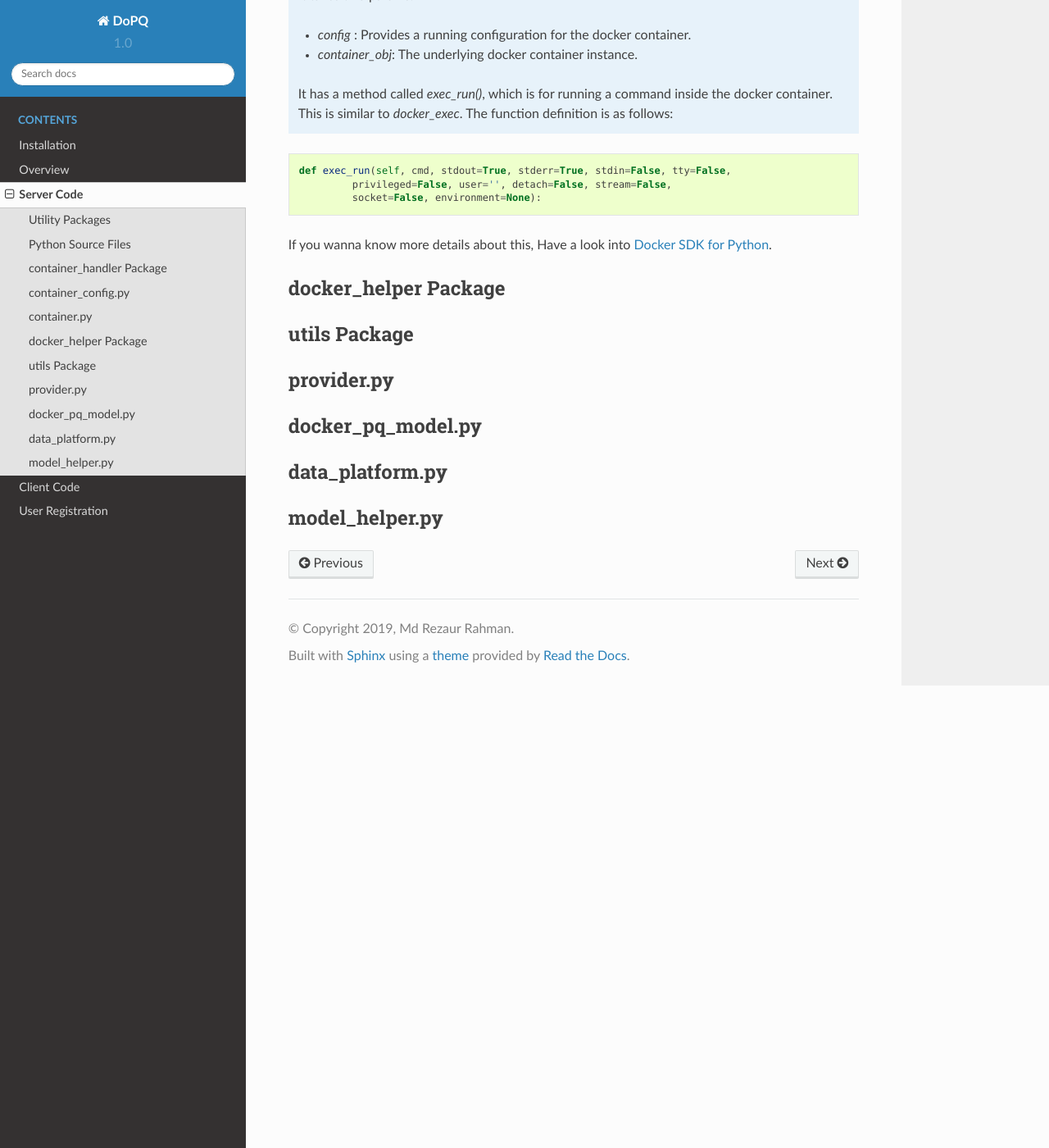
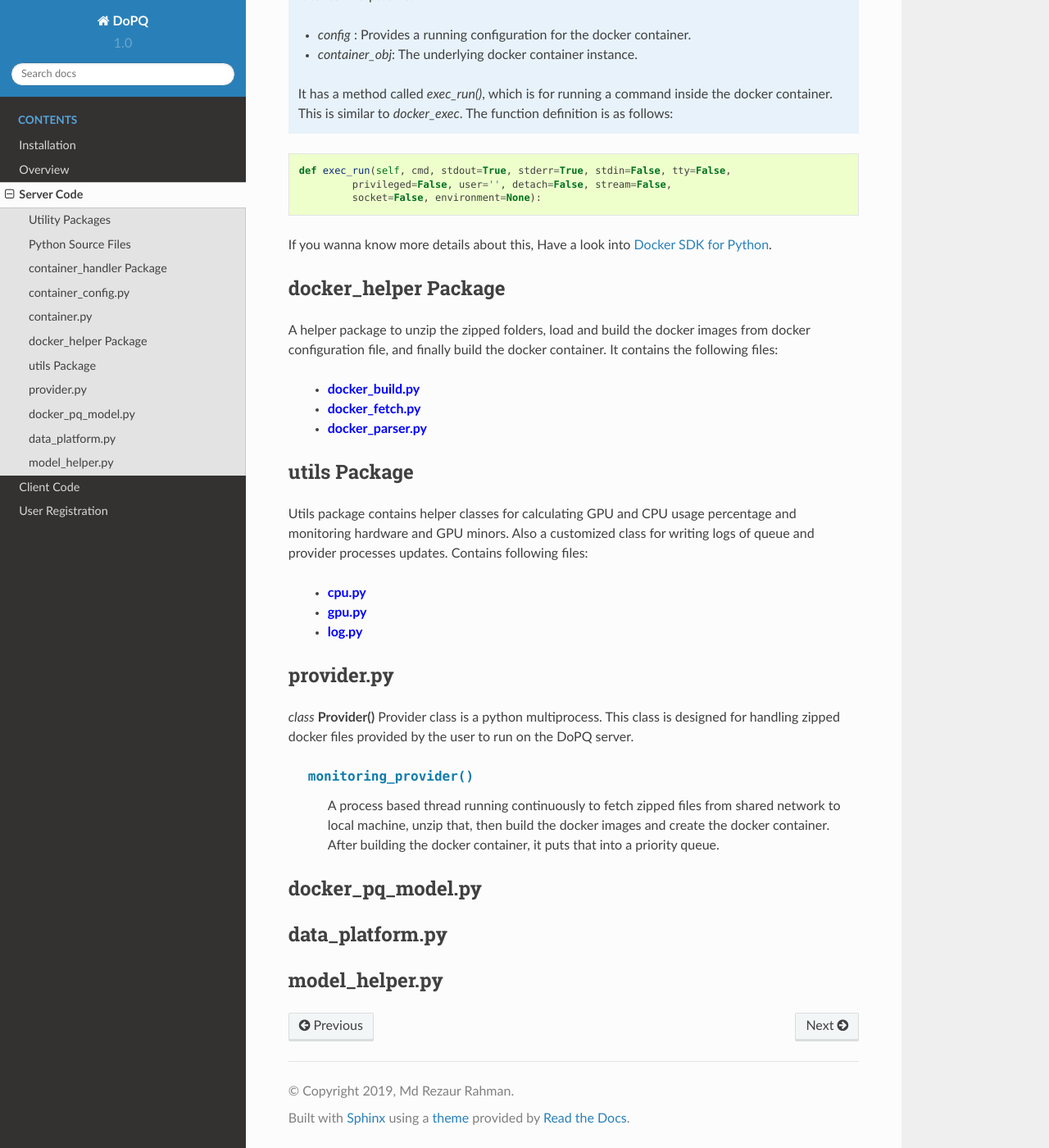
Before and after one commit to rezaurrakib/DoPQ-1.0, a Sphinx documentation site: the page built from docs/source/server.rst, in a window 1280 px wide and 1400 px high, scrolled down 1434 px. Shown: the whole window at 82% size. Built offline with Sphinx 7.4.7 and the Read the Docs theme 2.0.0, drawn with Linux system fonts in a browser that asks for light colours.

Commit message:
Docs updated.

```diff
--- a/docs/source/server.rst
+++ b/docs/source/server.rst
@@ -77,14 +77,31 @@ If you wanna know more details about this, Have a look into `Docker SDK for Pyth
 
 docker_helper Package
 ----------------------
+A helper package to unzip the zipped folders, load and build the docker images from docker configuration file, and finally build the docker container. It contains the following files:
+
+	- :attentiontext:`docker_build.py`
+	- :attentiontext:`docker_fetch.py`
+	- :attentiontext:`docker_parser.py`
 
 
 utils Package
 -------------
+Utils package contains helper classes for calculating GPU and CPU usage percentage and monitoring hardware and GPU minors.
+Also a customized class for writing logs of queue and provider processes updates. Contains following files:
 
+	- :attentiontext:`cpu.py`
+	- :attentiontext:`gpu.py`
+	- :attentiontext:`log.py`
 
 provider.py
 -----------
+
+*class* **Provider()**
+Provider class is a python multiprocess. This class is designed for handling zipped docker files provided by the user to run on the DoPQ server.
+
+	:apicolor1:`monitoring_provider()`
+		A process based thread running continuously to fetch zipped files from shared network to local machine, unzip that, then build the docker images and
+		create the docker container. After building the docker container, it puts that into a priority queue.
 
 
 docker_pq_model.py
```
